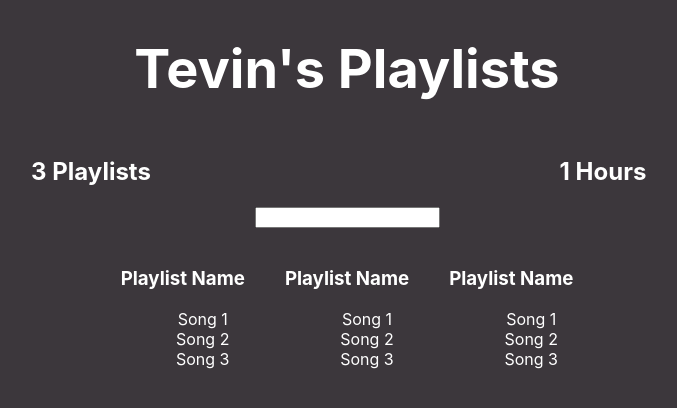
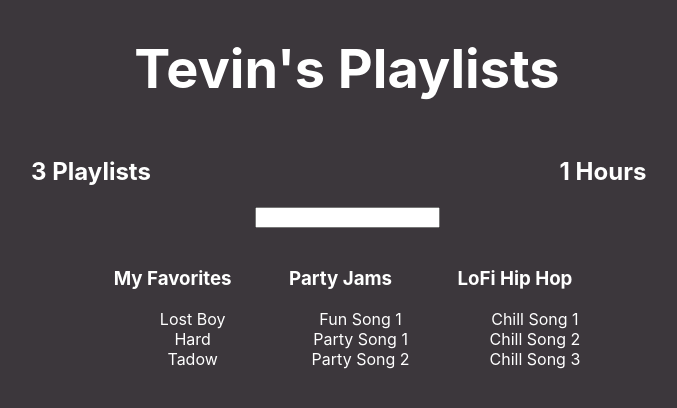
Before and after one commit to tevdevelops/react-polishing, a React (Create React App) app in the folder better-playlists/: page / in a window 1280 px wide. Shown: the top 408 px of the page, without its empty margins (293-970 px from the left). Built offline with nearby package versions, Linux system fonts and the light colour scheme.

Commit message:
Added Sample Data for songs in each playlist

```diff
--- a/better-playlists/src/App.js
+++ b/better-playlists/src/App.js
@@ -62,9 +62,9 @@
             <PlaylistCounter playlists={this.state.serverData.user.playlists}/>
             <HoursCounter playlists={this.state.serverData.user.playlists}/>
             <Filter/>
-            <Playlist/>
-            <Playlist/>
-            <Playlist/>
+            {this.state.serverData.user.playlists.map(playlist =>
+              <Playlist playlist={playlist}/>
+            )}
           </div> : <h1>Loading...</h1>
         }
       </div>
--- a/better-playlists/src/components/Playlist.js
+++ b/better-playlists/src/components/Playlist.js
@@ -4,14 +4,15 @@
 
 class Playlist extends Component {
   render() {
+    let playlist = this.props.playlist;
     return(
       <div className='playlist'>
         <img />
-        <h3>Playlist Name</h3>
+        <h3>{playlist.name}</h3>
         <ul>
-          <li>Song 1</li>
-          <li>Song 2</li>
-          <li>Song 3</li>
+          {playlist.songs.map(song =>
+            <li>{song.name}</li>
+          )}
         </ul>
       </div>
     );
```
